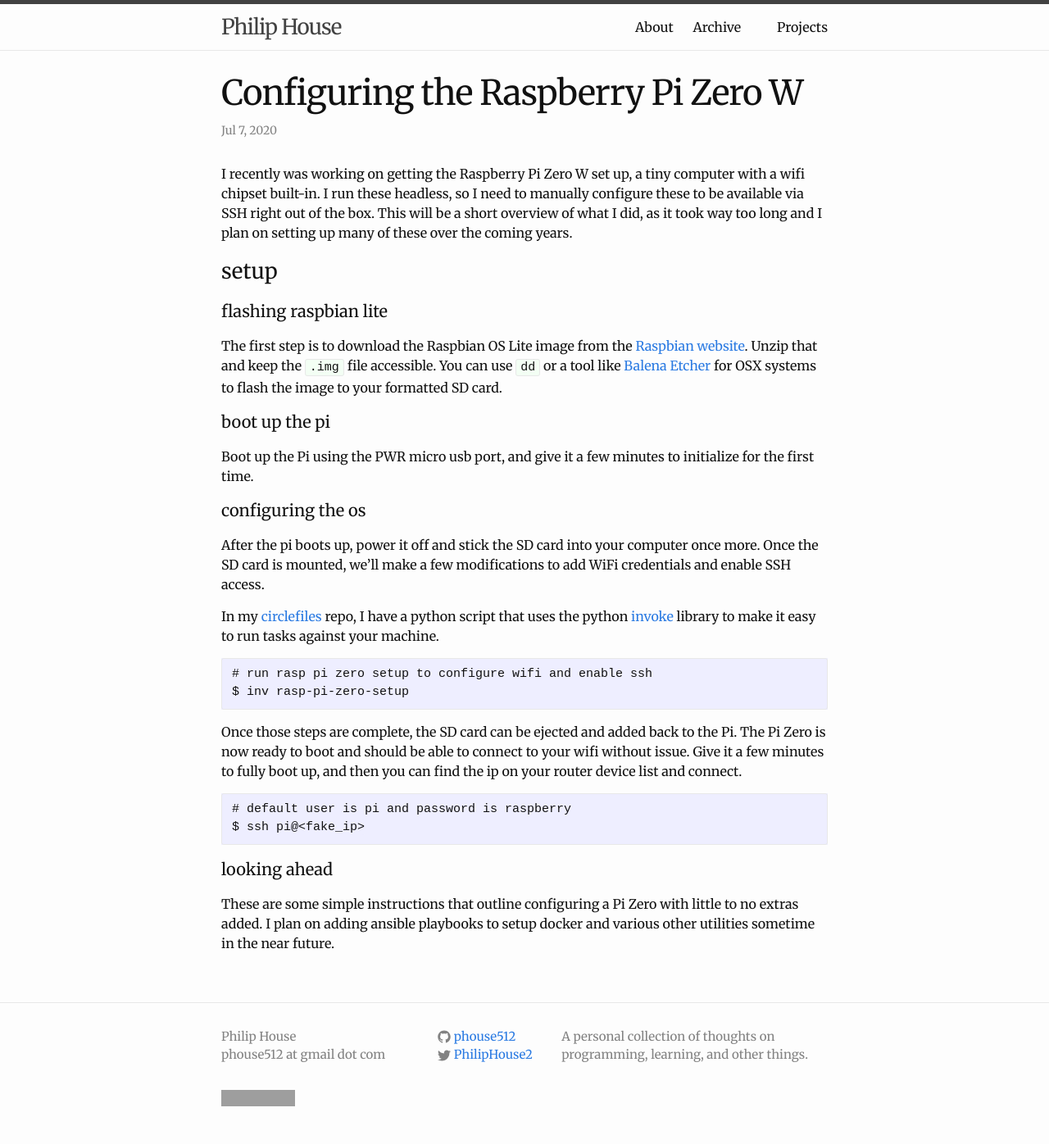
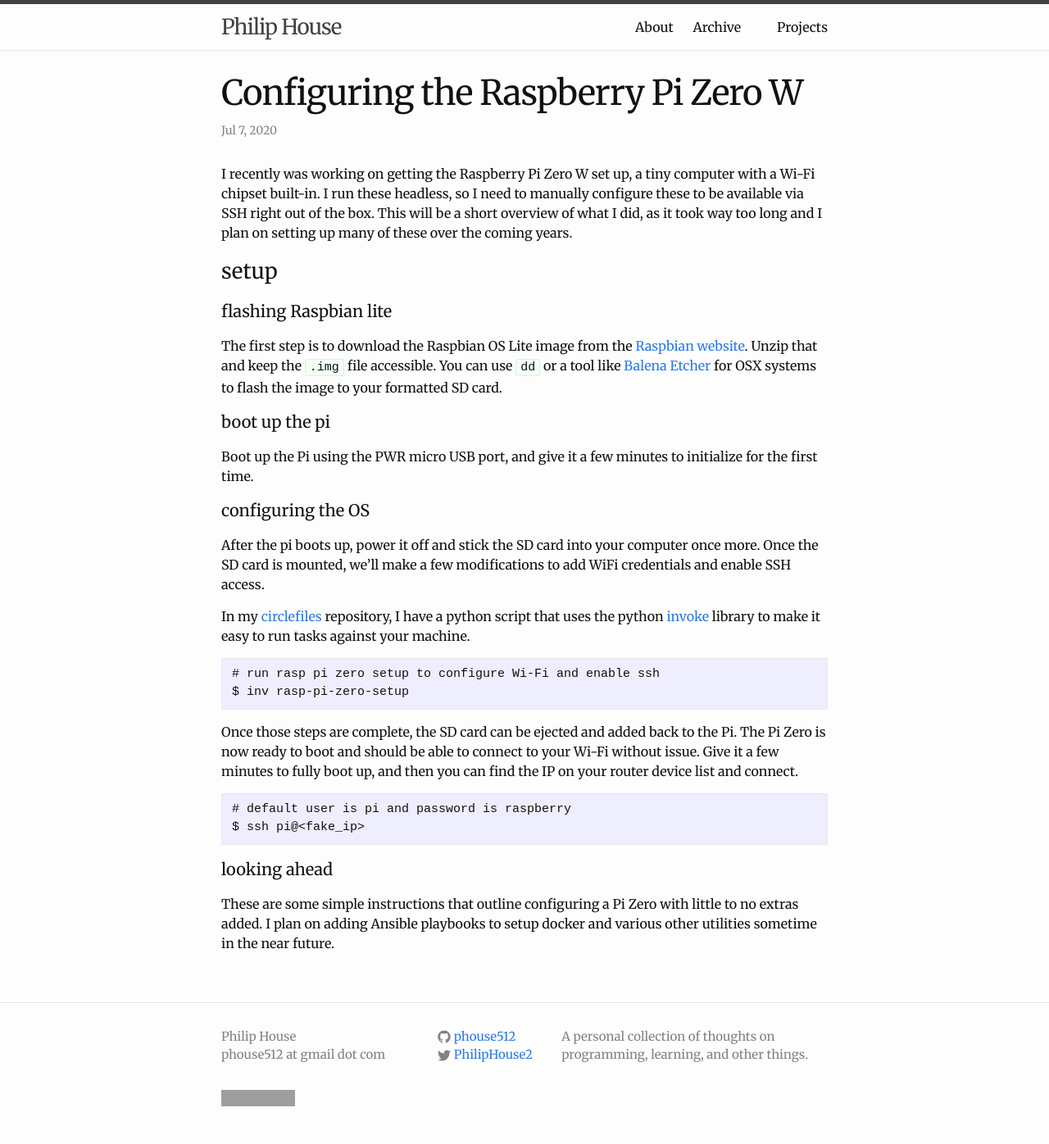
Before and after one commit to phouse512/blog, a Jekyll site: the page built from _posts/2020-07-07-raspberry-pi-zero-w-configuration.markdown, in a window 1280 px wide. Shown: the whole page at 82% size. Built offline with Jekyll 4.4.1, drawn with Linux system fonts in a browser that asks for light colours; a script that is not in the unit is left out; comment, search, counter and statistics services are not loaded; grey boxes are pictures that could not be loaded.

Commit message:
final edits to post, and added spellcheck to repo.

````diff
--- a/_posts/2020-07-07-raspberry-pi-zero-w-configuration.markdown
+++ b/_posts/2020-07-07-raspberry-pi-zero-w-configuration.markdown
@@ -7,14 +7,14 @@ comments: true
 ---
 
 I recently was working on getting the Raspberry Pi Zero W set up, a tiny
-computer with a wifi chipset built-in. I run these headless, so I need to
+computer with a Wi-Fi chipset built-in. I run these headless, so I need to
 manually configure these to be available via SSH right out of the box. This
 will be a short overview of what I did, as it took way too long and I plan on
 setting up many of these over the coming years.
 
 ### setup
 
-#### flashing raspbian lite
+#### flashing Raspbian lite
 
 The first step is to download the Raspbian OS Lite image from the [Raspbian
 website][raspbian]. Unzip that and keep the `.img` file accessible. You can use
@@ -24,28 +24,28 @@ to your formatted SD card.
 
 #### boot up the pi
 
-Boot up the Pi using the PWR micro usb port, and give it a few minutes to
+Boot up the Pi using the PWR micro USB port, and give it a few minutes to
 initialize for the first time.
 
-#### configuring the os
+#### configuring the OS
 
 After the pi boots up, power it off and stick the SD card into your computer
 once more. Once the SD card is mounted, we'll make a few modifications to add
 WiFi credentials and enable SSH access.
 
-In my [circlefiles][circlefiles] repo, I have a python script that uses the
+In my [circlefiles][circlefiles] repository, I have a python script that uses the
 python [invoke][invoke] library to make it easy to run tasks against your
 machine.
 
 ```
-# run rasp pi zero setup to configure wifi and enable ssh
+# run rasp pi zero setup to configure Wi-Fi and enable ssh
 $ inv rasp-pi-zero-setup
 ```
 
 Once those steps are complete, the SD card can be ejected and added back to the
-Pi. The Pi Zero is now ready to boot and should be able to connect to your wifi
+Pi. The Pi Zero is now ready to boot and should be able to connect to your Wi-Fi
 without issue. Give it a few minutes to fully boot up, and then you can find
-the ip on your router device list and connect.
+the IP on your router device list and connect.
 
 ```
 # default user is pi and password is raspberry
@@ -55,7 +55,7 @@ $ ssh pi@<fake_ip>
 #### looking ahead
 
 These are some simple instructions that outline configuring a Pi Zero with
-little to no extras added. I plan on adding ansible playbooks to setup docker
+little to no extras added. I plan on adding Ansible playbooks to setup docker
 and various other utilities sometime in the near future.
 
 [invoke]: http://www.pyinvoke.org/
````
Also changed, not shown: _posts/2020-09-06-recover-data-failed-ntfs-drive.markdown (renamed from _posts/2020-09-02-recover-data-failed-ntfs-drive.markdown, +16 -14 lines), dictionary.txt (added, +25 -0 lines), README.md, 3 other files.
